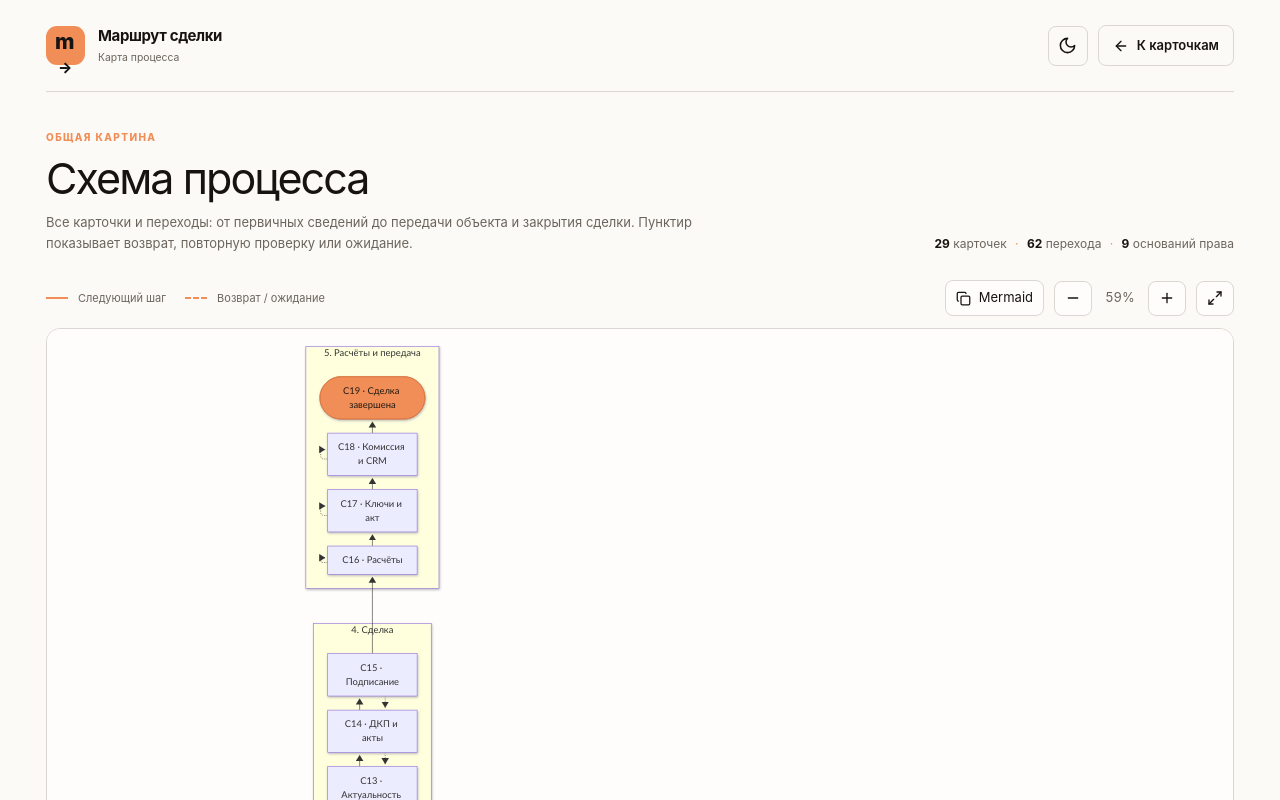
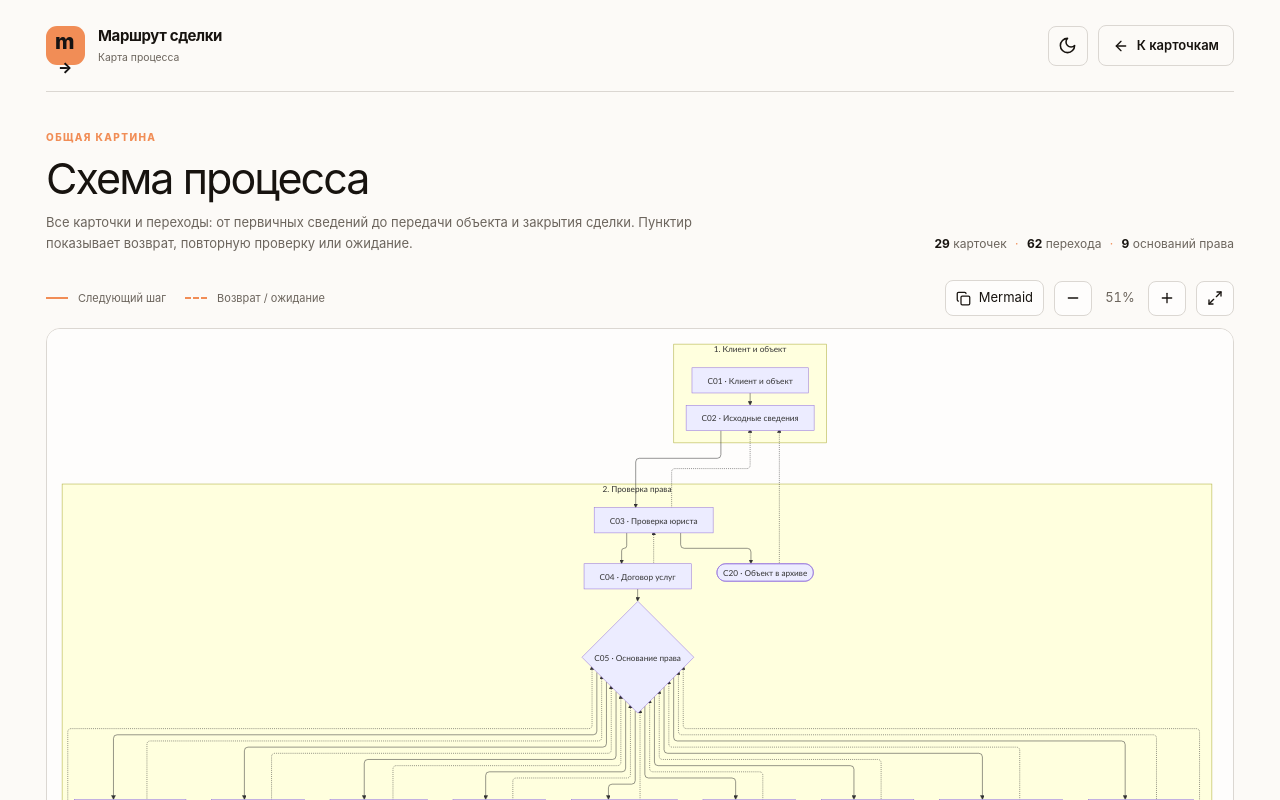
Before and after one commit to vinneyto/realestate-flow, a Next.js app: page /map in a window 1280 px wide. Shown: the top 800 px of the page. Built offline with nearby package versions, Linux system fonts and the light colour scheme.

Commit message:
Keep process arrows top-down and show full node labels

```diff
--- a/src/app/map/ProcessMap.tsx
+++ b/src/app/map/ProcessMap.tsx
@@ -32,9 +32,15 @@ export default function ProcessMap() {
       try {
         const mermaid = (await import("mermaid")).default;
         if (cancelled) return;
-        mermaid.initialize({ startOnLoad: false, theme: theme === "dark" ? "dark" : "default", securityLevel: "strict", flowchart: { htmlLabels: false, useMaxWidth: false, nodeSpacing: 28, rankSpacing: 46, curve: "basis" } });
-        const result = await mermaid.render(`workflow-overview-${++renderId}`, diagram);
-        if (!cancelled) { setSvg(result.svg); setError(false); }
+        mermaid.initialize({ startOnLoad: false, theme: theme === "dark" ? "dark" : "default", securityLevel: "strict", htmlLabels: false, flowchart: { look: "classic", wrappingWidth: 230, useMaxWidth: false, nodeSpacing: 28, rankSpacing: 46, curve: "basis" } });
+        const id = `workflow-overview-${++renderId}`;
+        const result = await mermaid.render(id, diagram);
+        // Mermaid 12 omits the arrowhead on one-sided dotted backward links.
+        // Restore its built-in start marker on those links after layout.
+        const renderedSvg = result.svg.replace(/<path\b[^>]*class="[^"]*edge-pattern-dotted[^"]*"[^>]*>/g, path =>
+          path.includes("marker-end=") ? path : path.replace(/>$/, ` marker-start="url(#${id}_flowchart-v2-pointStart)">`),
+        );
+        if (!cancelled) { setSvg(renderedSvg); setError(false); }
       } catch (cause) {
         console.error("Не удалось построить Mermaid-схему", cause);
         if (!cancelled) { setError(true); setSvg(""); }
--- a/src/features/workflow/diagram.ts
+++ b/src/features/workflow/diagram.ts
@@ -18,7 +18,7 @@ const order: CardId[] = ["C01", "C02", "C03", "C04", "C05", ...basisIds, "C06",
 const position = new Map(order.map((id, index) => [id, index]));
 
 export function buildWorkflowDiagram(): string {
-  const lines = ["flowchart BT"];
+  const lines = ["flowchart TB"];
   for (const [phaseIndex, phase] of phases.entries()) {
     lines.push(`  subgraph phase_${phase.id}["${phaseIndex + 1}. ${phase.label}"]`);
     for (const card of Object.values(cards).filter(item => item.phase === phase.id)) {
@@ -26,9 +26,7 @@ export function buildWorkflowDiagram(): string {
       const label = `${card.id} · ${labels[card.id]}`;
       lines.push(card.id === "C05" ? `    ${card.id}{"${label}"}` : card.id === "C19" || card.id === "C20" ? `    ${card.id}(["${label}"])` : `    ${card.id}["${label}"]`);
       if (card.id === "C05") {
-        lines.push('    subgraph basis["Выберите одно из 9 оснований"]');
         for (const id of basisIds) lines.push(`      ${id}["${id} · ${labels[id]}"]`);
-        lines.push("    end");
       }
     }
     lines.push("  end");
@@ -38,7 +36,11 @@ export function buildWorkflowDiagram(): string {
   for (const card of Object.values(cards)) {
     for (const choice of card.choices ?? []) {
       const backwards = (position.get(choice.next) ?? 0) <= (position.get(card.id) ?? 0) && choice.next !== "C20";
-      const edge = `  ${card.id} ${backwards ? "-.->" : "-->"} ${choice.next}`;
+      // Put the return arrow at the start of a top-to-bottom edge. This keeps
+      // Mermaid's layout acyclic without reversing the meaning of the return.
+      const edge = backwards && choice.next !== card.id
+        ? `  ${choice.next} <-.- ${card.id}`
+        : `  ${card.id} ${backwards ? "-.->" : "-->"} ${choice.next}`;
       edges.add(edge); // Multiple payment types may converge on the same card.
     }
   }
```
Also changed, not shown: 1 other file (tests, documents, lock files or other folders).
